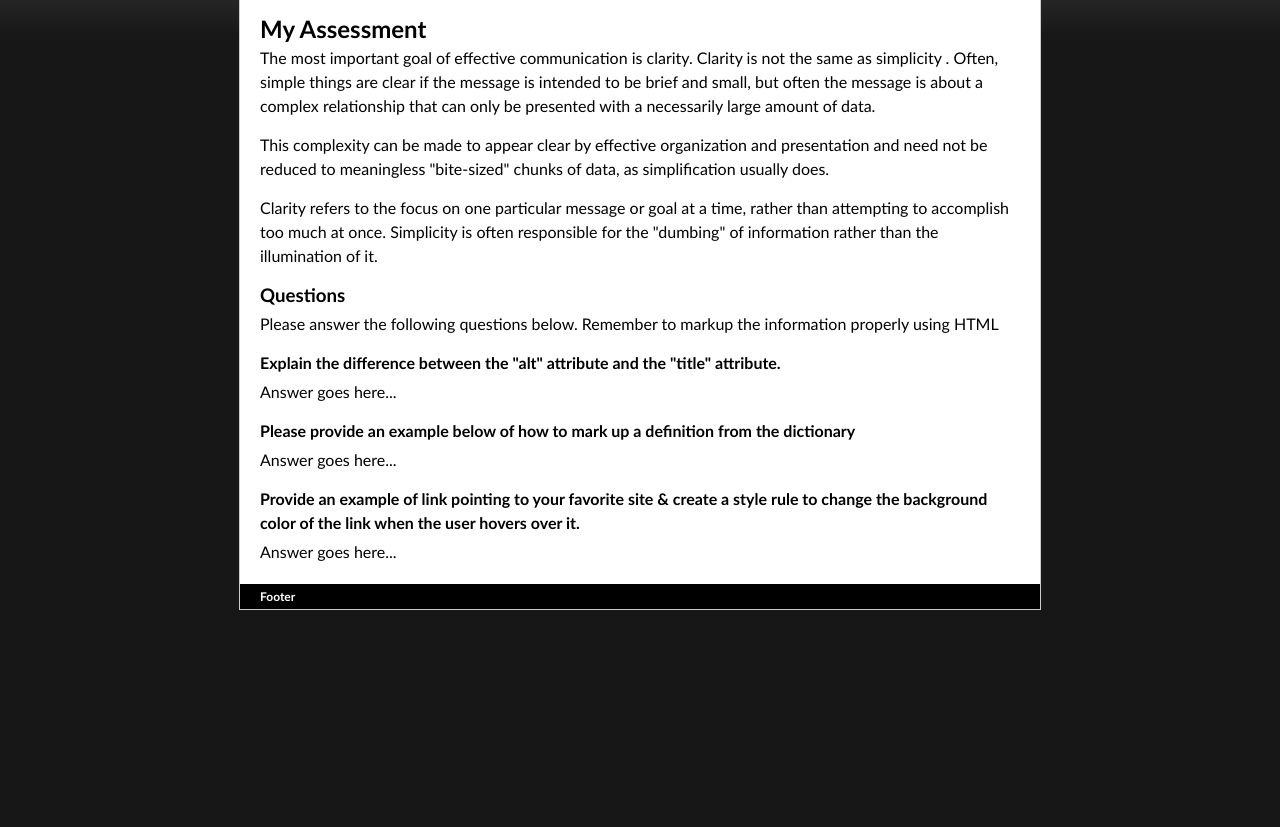
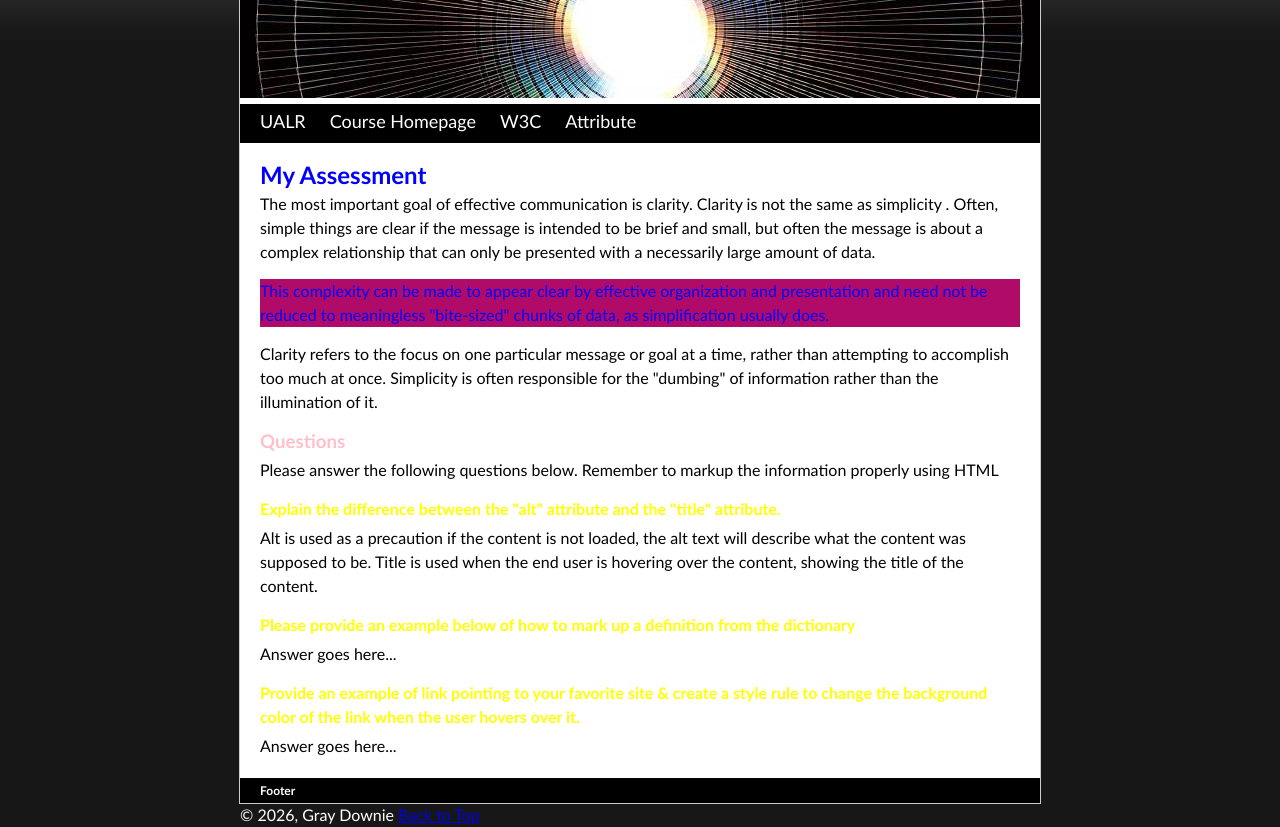
Before and after one commit to mathewdownie/ifsc-34203, a plain HTML site: page pre-assessment/index.html in a window 1280 px wide. Shown: the part 111-938 px from the top of the page. Before the commit the page ends 800 px from the top, so only its background shows below. Drawn offline with Linux system fonts and the light colour scheme.

Commit message:
Worked on pre-assessment

```diff
--- a/pre-assessment/assets/css/screen.css
+++ b/pre-assessment/assets/css/screen.css
@@ -22,6 +22,7 @@ body {
 	border: 1px solid #CCC;
 }
 #header {
+
 }
 #header h1 a {
 }
@@ -55,12 +56,28 @@ body {
 	border-bottom-style: solid;
 	border-bottom-color: #CCC;
 }
+h2 h3 h4{
+	font-size: 1.5rem;
+}
+h2{
+	color: blue;
+}
+h3{
+	color: pink;
+}
+h4{
+	color:yellow;
+}
 #content {
 	margin: 20px;
 }
 #content p {
 	margin-top: 5px;
 	margin-bottom: 15px;
+}
+.alert{
+	background-color: #b00b69;
+	color: blue;
 }
 #footer {
 	background-color: #000;
--- a/pre-assessment/index.html
+++ b/pre-assessment/index.html
@@ -12,22 +12,28 @@
   <div id="header">
     <h1><a href="index.html">Gray Downie</a></h1>
   </div>
+  <a href="index.html">
+    <img src="assets/resources/assessment-2.jpg" alt="Site Banner">
+  </a>
   <div id="nav">
     <ul>
-      <li><a href="http://ualr.edu">UALR</a></li>
-      <li><a href="https://thomaswallace.net/course/mobile-web/spring-2018/">Course Homepage</a></li>
-      <li><a href="http://www.w3.org/">W3C</a></li>
+      <li><a href="http://ualr.edu" title="UALR Website">UALR</a></li>
+      <li><a href="https://thomaswallace.net/course/mobile-web/spring-2018/" title="Course Homepage">Course Homepage</a></li>
+      <li><a href="http://www.w3.org/" title="W3C">W3C</a></li>
+      <li><a href="https://thomaswallace.net" title="attribute">Attribute</a></li>
     </ul>
   </div>
   <div id="content">
-    <h2>My Assessment</h2>
+    <h2>My Assessment</h2> <!-- Hi Thomas! -->
     <p>The most important goal of effective communication is clarity. Clarity is not the same as simplicity . Often, simple things are clear if the message is intended to be brief and small, but often the message is about a complex relationship that can only be presented with a necessarily large amount of data. </p>
-    <p>This complexity can be made to appear clear by effective organization and presentation and need not be reduced to meaningless "bite-sized" chunks of data, as simplification usually does. </p>
+    <p class="alert">This complexity can be made to appear clear by effective organization and presentation and need not be reduced to meaningless "bite-sized" chunks of data, as simplification usually does. </p>
     <p>Clarity refers to the focus on one particular message or goal at a time, rather than attempting to accomplish too much at once. Simplicity is often responsible for the "dumbing" of information rather than the illumination of it.</p>
     <h3>Questions</h3>
     <p>Please answer the following questions below. Remember to markup the information properly using HTML</p>
     <h4>Explain the difference between the &quot;alt&quot; attribute and the &quot;title&quot; attribute. </h4>
-    <p>Answer goes here...</p>
+    <p>Alt is used as a precaution if the content is not loaded, the alt text will describe what the content was supposed to be.
+      Title is used when the end user is hovering over the content, showing the title of the content.
+    </p>
     <h4>Please provide an example below of how to mark up a definition from the dictionary</h4>
     <p>Answer goes here...</p>
     <h4>Provide an example of link pointing to your favorite site &amp; create a style rule to change the background color of the link when the user hovers over it. </h4>
@@ -35,6 +41,7 @@
   </div>
   <div id="footer">
     <h6>Footer</h6>
+    <p>&copy; 2026, Gray Downie <a href="#top">Back to Top</a></p>
   </div>
 </div>
 </body>
```
